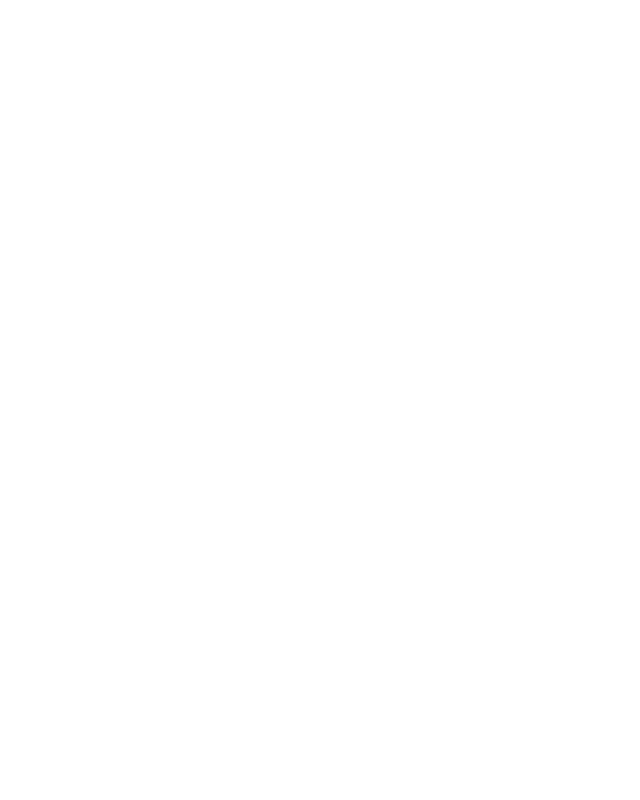
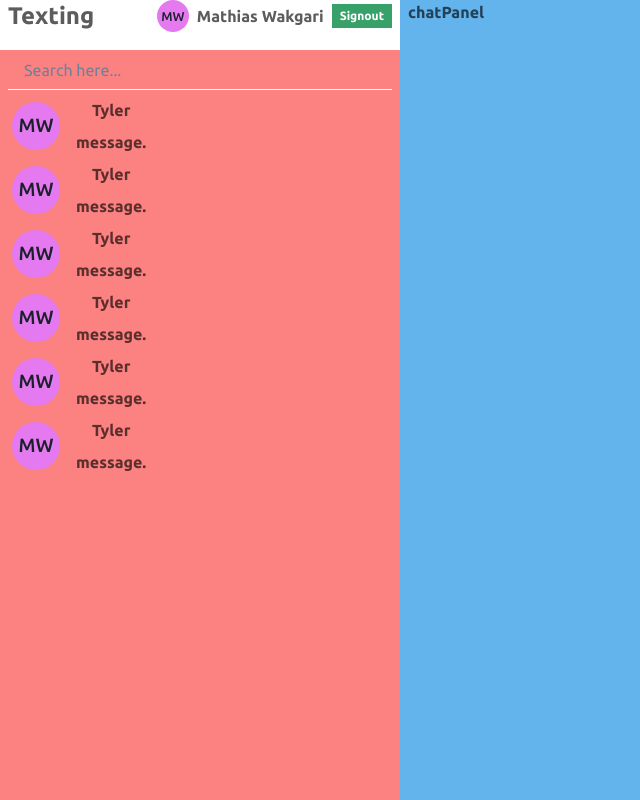
Before and after one commit to mathiaswakgari/Texting-WebApp, a React (Vite) app: page /home in a window 1280 px wide. Before the commit this address had no page. Shown: the whole page, without its empty margins (0-640 px from the left). Built offline with nearby package versions, Linux system fonts and the light colour scheme.

Commit message:
Build NavBar and userCard.

```diff
--- a/src/App.tsx
+++ b/src/App.tsx
@@ -3,6 +3,7 @@
 import "./App.css";
 import Login from "./components/Login";
 import Register from "./components/Register";
+import Home from "./components/Home";
 
 function App() {
   return (
@@ -15,10 +16,11 @@
           base: "1fr",
         }}
       >
-        <GridItem area="main">
+        <GridItem area="main" w={"100vw"}>
           <Routes>
             <Route path="/" element={<Login />} />
             <Route path="/register" element={<Register />} />
+            <Route path="/home" element={<Home />} />
           </Routes>
         </GridItem>
       </Grid>
--- /dev/null
+++ b/src/components/Home.tsx
@@ -0,0 +1,28 @@
+import { Grid, GridItem } from "@chakra-ui/react";
+import NavBar from "./NavBar";
+import SideBar from "./SideBar";
+
+const Home = () => {
+  return (
+    <Grid
+      templateAreas={`"navbar chatpanel"
+                  "sidebar chatpanel"
+                  `}
+      gridTemplateColumns={"400px 1fr"}
+      color="blackAlpha.700"
+      fontWeight="bold"
+    >
+      <GridItem px="2" area={"navbar"}>
+        <NavBar />
+      </GridItem>
+      <GridItem pl="2" bg="blue.300" area={"chatpanel"}>
+        chatPanel
+      </GridItem>
+      <GridItem pl="2" bg="red.300" area={"sidebar"}>
+        <SideBar />
+      </GridItem>
+    </Grid>
+  );
+};
+
+export default Home;
--- /dev/null
+++ b/src/components/NavBar.tsx
@@ -0,0 +1,22 @@
+import { Avatar, Box, Button, HStack, Heading, Text } from "@chakra-ui/react";
+
+const NavBar = () => {
+  return (
+    <Box height={"50px"}>
+      <HStack justifyContent={"space-between"} alignContent={"space-between"}>
+        <Heading fontSize={"2xl"}>Texting</Heading>
+        <HStack>
+          <HStack>
+            <Avatar size={"sm"} name="Mathias Wakgari" src={""}></Avatar>
+            <Text>Mathias Wakgari</Text>
+          </HStack>
+          <Button size={"xs"} borderRadius={0} colorScheme="green">
+            Signout
+          </Button>
+        </HStack>
+      </HStack>
+    </Box>
+  );
+};
+
+export default NavBar;
--- /dev/null
+++ b/src/components/SideBar.tsx
@@ -0,0 +1,30 @@
+import { Box, Input, VStack } from "@chakra-ui/react";
+import UserCard from "./UserCard";
+
+const SideBar = () => {
+  return (
+    <Box height={"calc(100vh - 50px )"}>
+      <VStack w="full" alignItems={"start"}>
+        <Box w={"96"}>
+          <Input
+            border={"none"}
+            borderRadius={0}
+            borderBottom={"1px solid white"}
+            type="text"
+            placeholder="Search here..."
+          />
+        </Box>
+        <VStack>
+          <UserCard />
+          <UserCard />
+          <UserCard />
+          <UserCard />
+          <UserCard />
+          <UserCard />
+        </VStack>
+      </VStack>
+    </Box>
+  );
+};
+
+export default SideBar;
--- /dev/null
+++ b/src/components/UserCard.tsx
@@ -0,0 +1,17 @@
+import { Avatar, Box, HStack, VStack, Text } from "@chakra-ui/react";
+
+const UserCard = () => {
+  return (
+    <HStack w={"96"}>
+      <Box pl={1}>
+        <Avatar src="" name="Mathias Wakgari"></Avatar>
+      </Box>
+      <VStack ml={2}>
+        <Text textAlign={"start"}>Tyler</Text>
+        <Text textAlign={"start"}>message.</Text>
+      </VStack>
+    </HStack>
+  );
+};
+
+export default UserCard;
```
